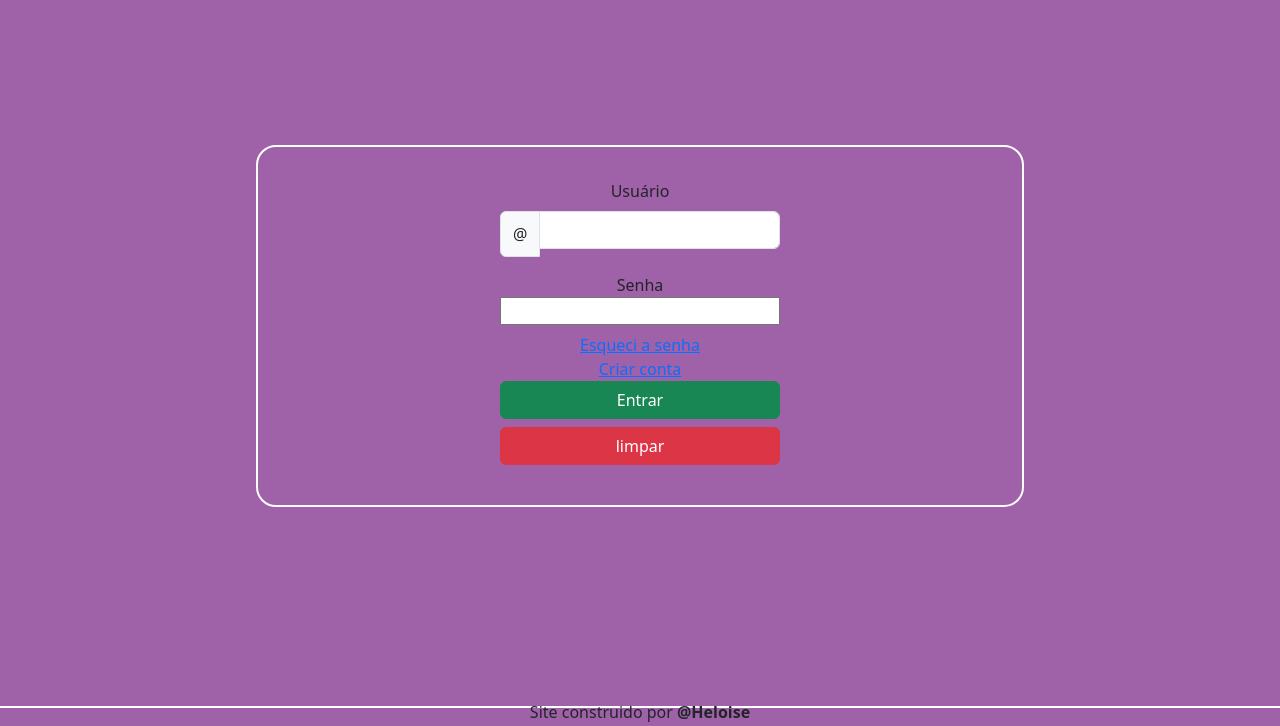
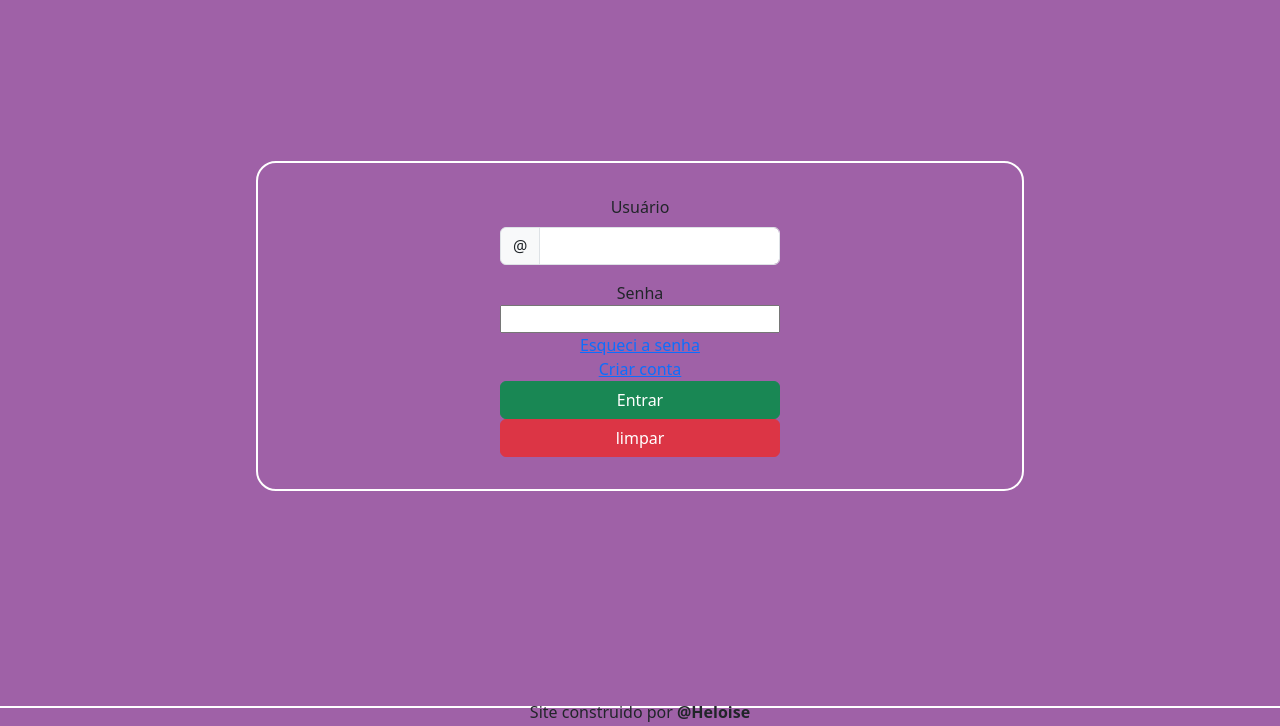
Before and after one commit to Heloise-Juchem/formularioHTML, a plain HTML site: page index.html in a window 1280 px wide. Shown: the part 74-800 px from the top of the page. Drawn offline with nearby package versions, Linux system fonts and the light colour scheme.

Commit message:
jjjjjjjjj

```diff
--- a/css/style.css
+++ b/css/style.css
@@ -52,7 +52,6 @@ form{
 
 input{
     width: 100%;
-    margin-bottom: 0.5rem !important;
     position: relative;
 }
 
```
